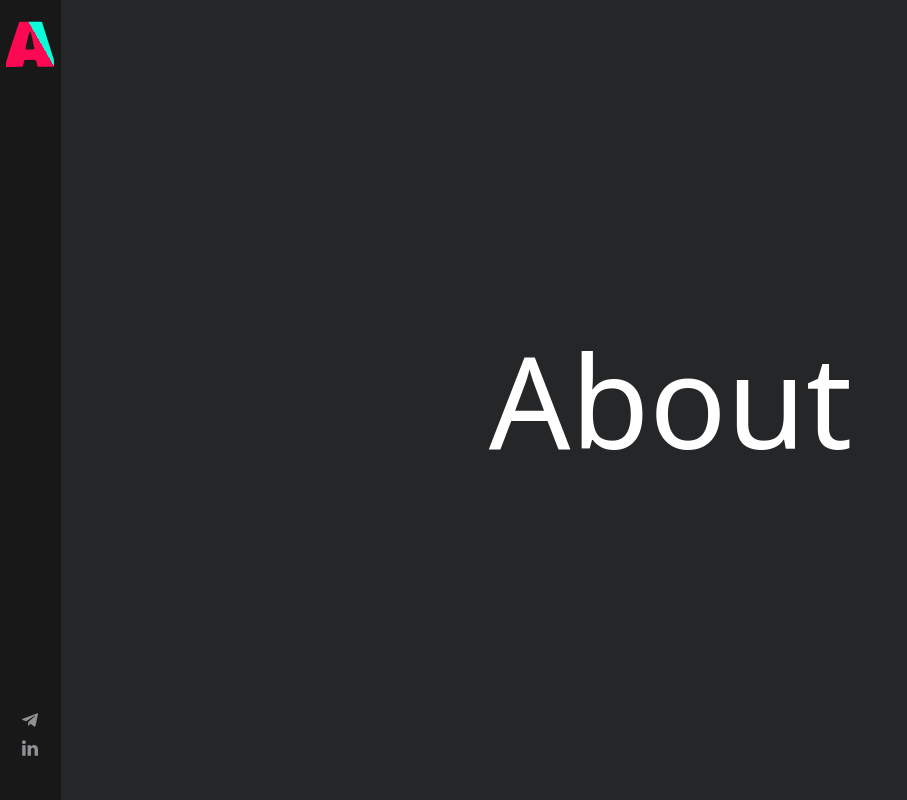
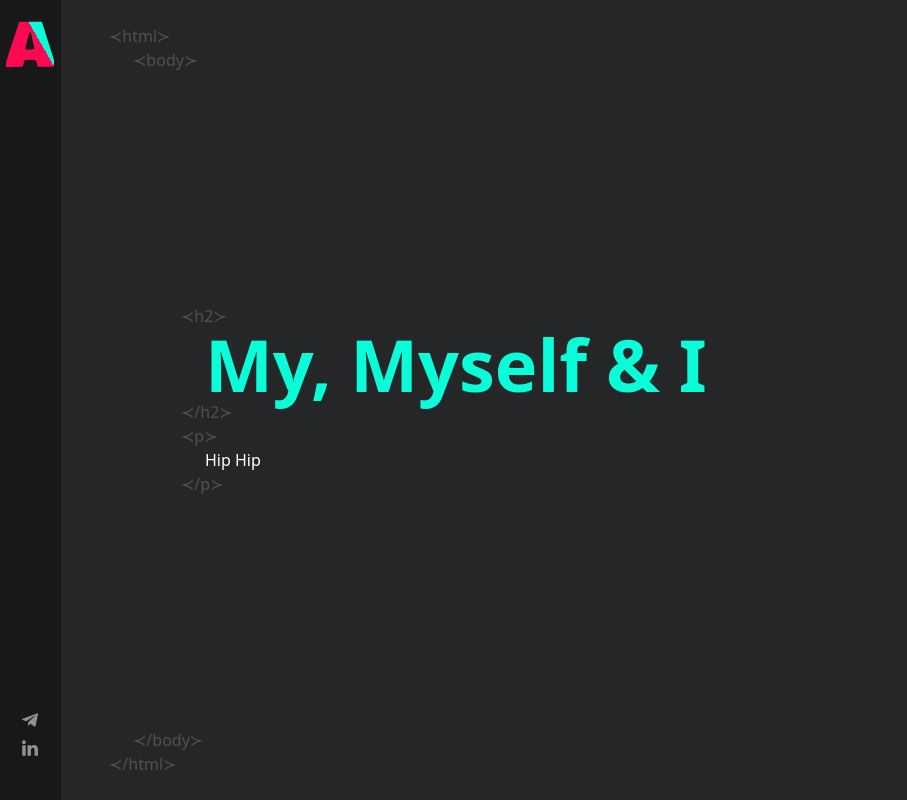
Before and after one commit to alirezamoon/portfolio-second, a Next.js app: page /about in a window 1280 px wide. Shown: the whole page, without its empty margins (0-907 px from the left). Built offline with nearby package versions, Linux system fonts and the light colour scheme; some icons are missing.

Commit message:
about me

```diff
--- /dev/null
+++ b/components/about/index.jsx
@@ -0,0 +1,30 @@
+const About = () => {
+  return (
+    <div className="flex flex-col h-full">
+      <div className="html ml-12 [&_.tag]:text-gray-tag flex-1 flex flex-col my-6">
+        <p className="tag">&#8826;html&#8827;</p>
+        <div className="body ml-6 [&>div]:ml-12 flex-1 flex flex-col justify-between">
+          <p className="tag">&#8826;body&#8827;</p>
+          <div>
+            <div className="h2">
+              <p className="tag">&#8826;h2&#8827;</p>
+              <h2 className="text-teal-main text-7xl font-bold ml-6">
+                My, Myself & I
+              </h2>
+              <p className="tag">&#8826;/h2&#8827;</p>
+            </div>
+            <div className="p">
+              <p className="tag">&#8826;p&#8827;</p>
+              <p className="ml-6 text-white max-w-xl">Hip Hip</p>
+              <p className="tag">&#8826;/p&#8827;</p>
+            </div>
+          </div>
+          <p className="tag">&#8826;/body&#8827;</p>
+        </div>
+        <p className="tag">&#8826;/html&#8827;</p>
+      </div>
+    </div>
+  )
+}
+
+export default About
--- a/components/home/index.jsx
+++ b/components/home/index.jsx
@@ -7,6 +7,7 @@ const Home = () => {
         <p className="tag">&#8826;html&#8827;</p>
         <div className="body ml-6 [&>div]:ml-12 flex-1 flex flex-col justify-between">
           <p className="tag">&#8826;body&#8827;</p>
+          <div>
             <div className="h1">
               <p className="tag">&#8826;h1&#8827;</p>
               <h1 className="text-white text-7xl font-bold ml-6">
@@ -37,6 +38,7 @@ const Home = () => {
               </button>
               <p className="tag">&#8826;/button&#8827;</p>
             </div>
+          </div>
           <p className="tag">&#8826;/body&#8827;</p>
         </div>
         <p className="tag">&#8826;/html&#8827;</p>
--- a/pages/about.jsx
+++ b/pages/about.jsx
@@ -1,9 +1,7 @@
+import About from "components/about"
+
 const AboutPage = () => {
-  return (
-    <div className="h-full w-full flex justify-center items-center">
-      <h1 className="text-9xl text-white">About</h1>
-    </div>
-  )
+  return <About />
 }
 
 AboutPage.layout = "main"
--- a/tailwind.config.js
+++ b/tailwind.config.js
@@ -19,7 +19,8 @@ module.exports = {
           1000: "#8d8d8d",
         },
         teal: {
-          main: "#0AD7B8",
+          main: "#08fdd8",
+          // main: "#0AD7B8",
         },
       },
       fontFamily: {
```
Lines whose indentation alone changed are shown as unchanged.
